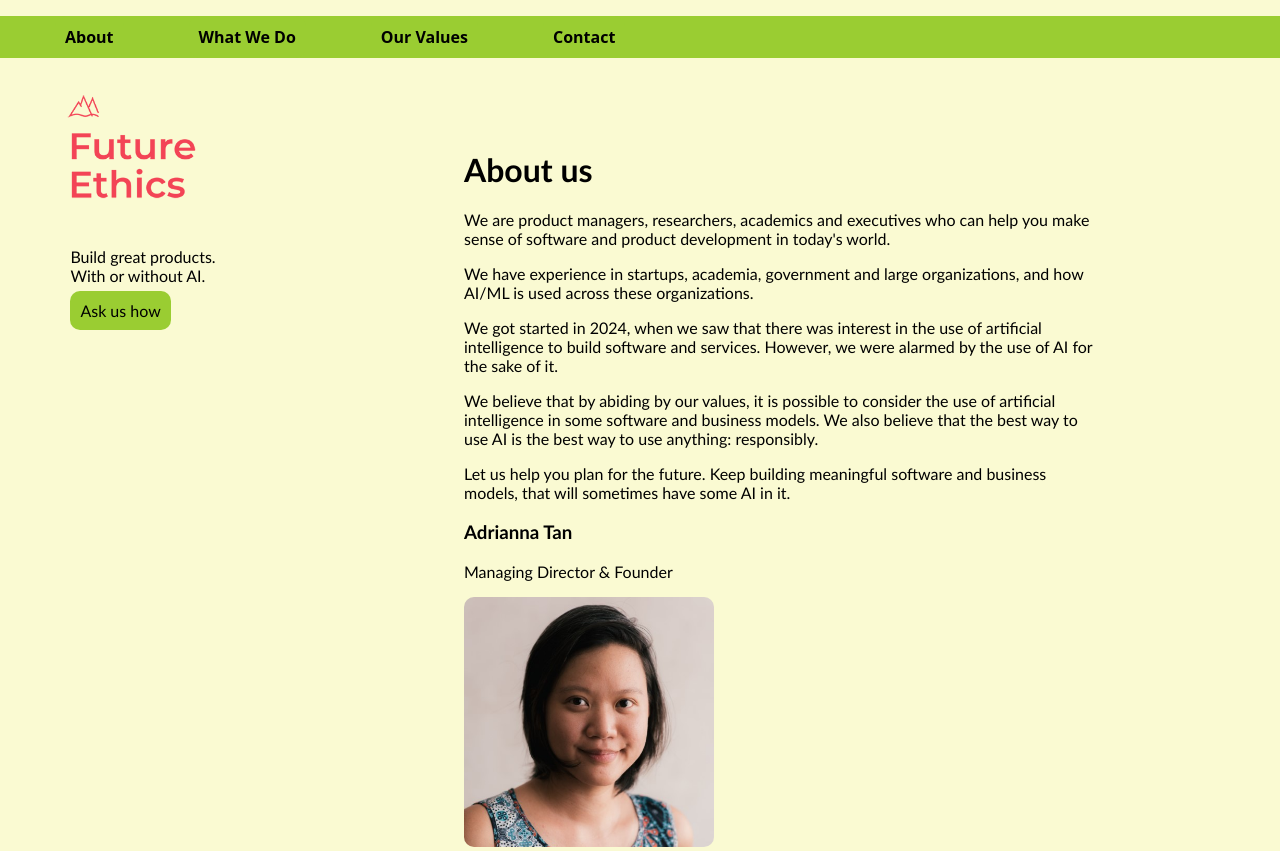
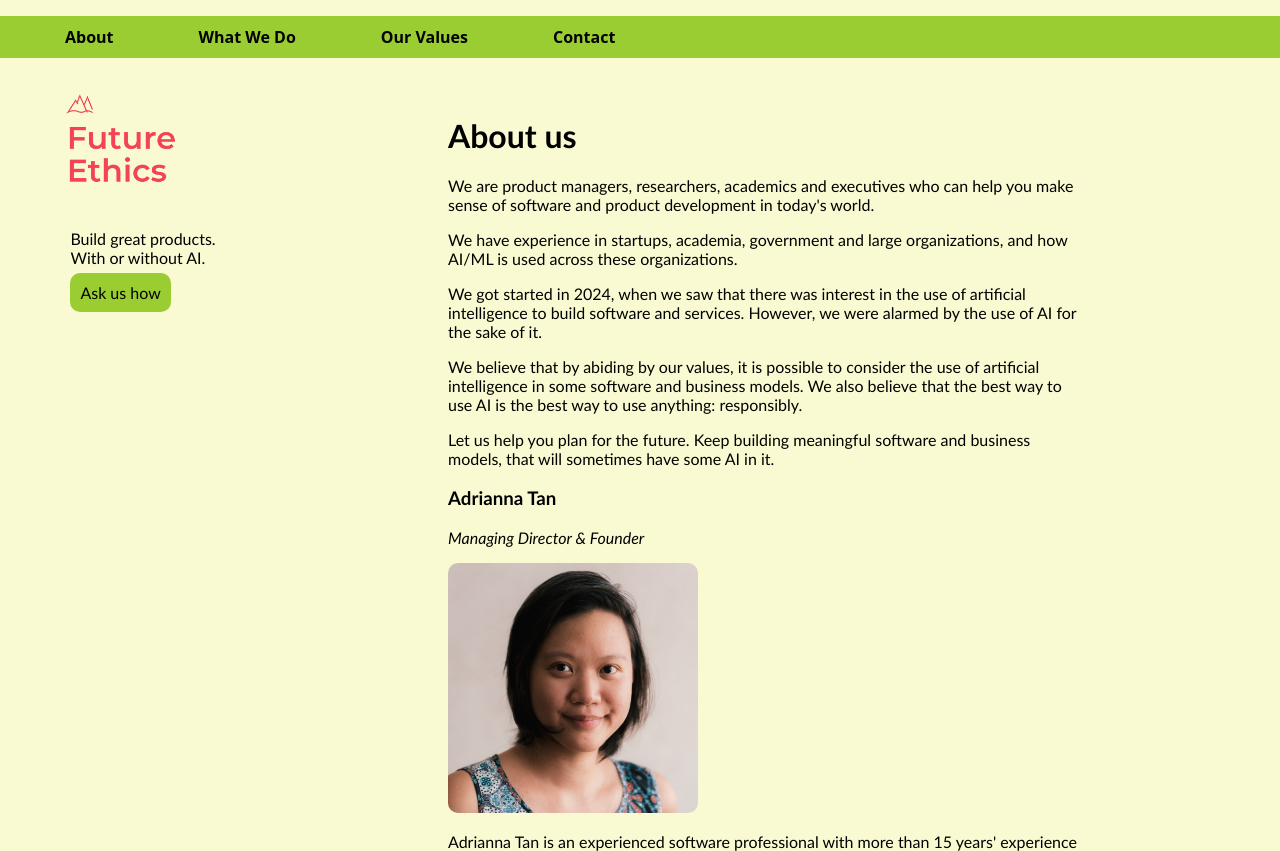
Before and after one commit to skinnylatte/futureethics, an Eleventy site: page src/about.md in a window 1280 px wide. Shown: the top 851 px of the page. Built offline with nearby package versions, Linux system fonts and the light colour scheme; Eleventy itself is replaced by a stand-in of ours; files that its build step writes are made by us from their sources.

Commit message:
updating to only have src files

```diff
--- a/src/_includes/base.njk
+++ b/src/_includes/base.njk
@@ -9,8 +9,8 @@
 </head>
 <body>
 <div class="wrapper">
+        {% include "partials/_nav.njk" %}
     <header>
-        {% include "partials/_nav.njk" %}
 
         {% include "partials/_logo.njk" %}
 
--- a/src/about.md
+++ b/src/about.md
@@ -17,7 +17,7 @@ Let us help you plan for the future. Keep building meaningful software and busin
 
 ### Adrianna Tan
 
-Managing Director & Founder
+*Managing Director & Founder*
 
 <img src="/img/profile.jpg" width="250px" alt="a photo of adrianna tan the founder of future ethics llc">
 
--- a/src/css/styles.css
+++ b/src/css/styles.css
@@ -1,19 +1,29 @@
 /* styles.css */
 
-@media all and (min-width: 400px) {
-    .wrapper { display: flex; flex-direction: column }
+/* flexbox container */
+
+.wrapper {
+    display: flex;
+    flex-direction: column;
+}
+
+/* media queries */
+
+@media all and (max-width: 799px) {
+    .wrapper { flex-direction: column }
     .nav { order: 1 }
-    .logo { order: 2}
-    .subtitle { order: 3 }
-    .header { display: flex; justify-content: space-between; align-items:left; }
-    .logo img { max-width: 70%; min-width: 150px }
-    .main { order: 4;  padding: 1em; width: 100%}
+    .header { display: flex; justify-content: space-between; align-items:left; order: 2}
+    .logo img { min-width: 150px }
+    .main img { width: 100% }
+    .main { order: 3; padding-top: 5.5rem; min-width: 50%; margin: 10px}
 }
 
 
+/* larger screens */
+
 @media all and (min-width: 800px) {
-    .wrapper { display: flex; }
-    .header { display: flex; justify-content: space-between; align-items: center; padding: 1em 2em; flex-direction: column }
+    .wrapper { flex-direction: column }
+    .header { display: flex; justify-content: space-between; align-items: center; padding: 1em 2em; flex-wrap: wrap}
 }
 
 
```
Also changed, not shown: src/contact.md (+10 -0 lines).
